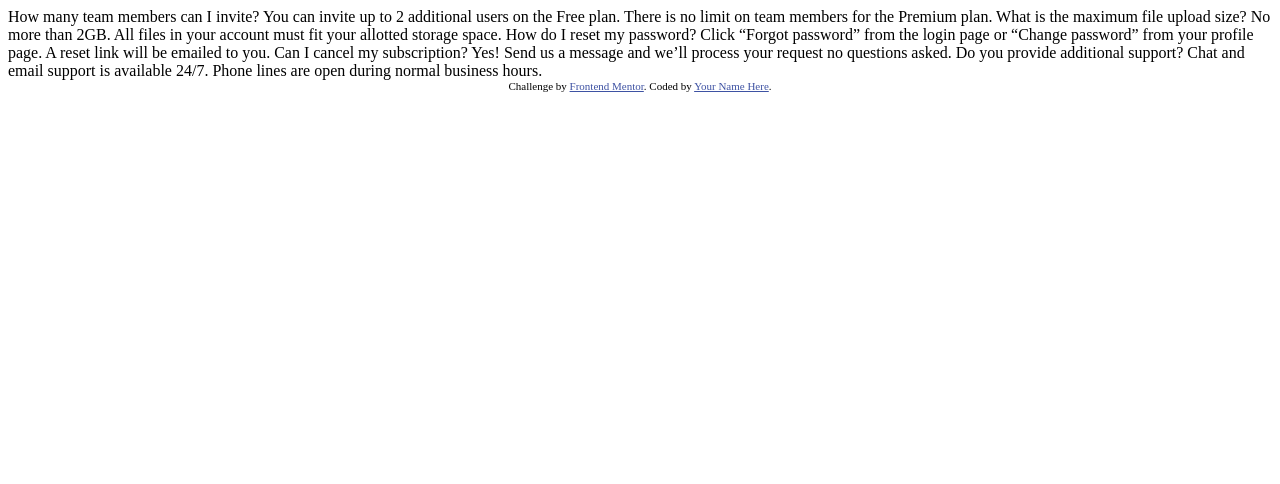
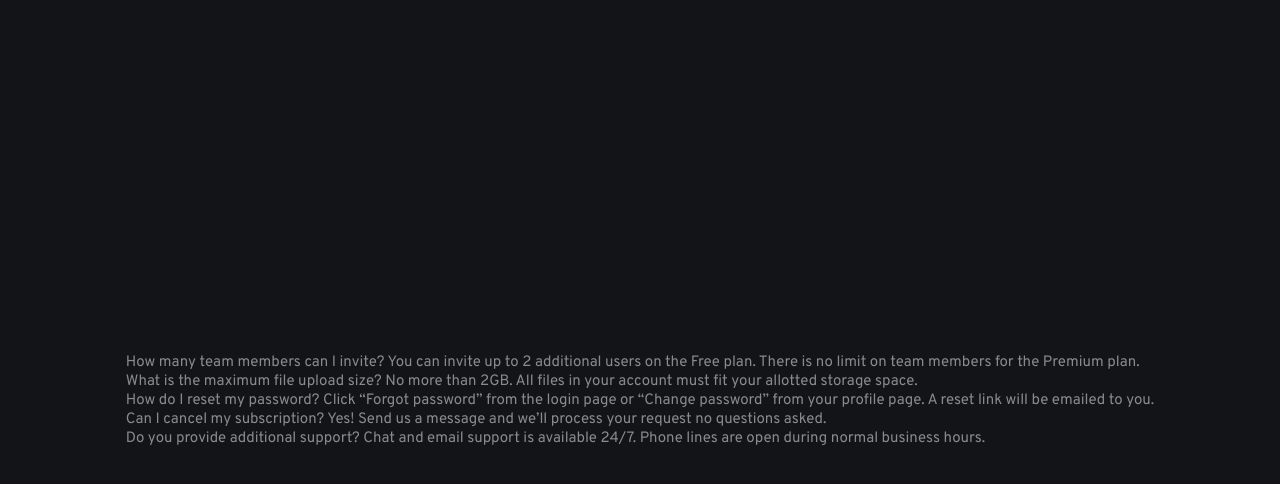
Before and after one commit to helenhapp/frontend-mentor-challenges, a plain HTML site: page faq-accordion-card/index.html in a window 1280 px wide. Drawn offline with Linux system fonts and the light colour scheme; files that its build step writes are made by us from their sources.

Commit message:
Update index.html

```diff
--- a/faq-accordion-card/index.html
+++ b/faq-accordion-card/index.html
@@ -1,40 +1,49 @@
 <!DOCTYPE html>
 <html lang="en">
-<head>
-  <meta charset="UTF-8">
-  <meta name="viewport" content="width=device-width, initial-scale=1.0"> <!-- displays site properly based on user's device -->
+  <head>
+    <meta charset="UTF-8" />
+    <meta name="viewport" content="width=device-width, initial-scale=1.0" />
 
-  <link rel="icon" type="image/png" sizes="32x32" href="./images/favicon-32x32.png">
+    <link
+      rel="icon"
+      type="image/png"
+      sizes="32x32"
+      href="./images/favicon-32x32.png"
+    />
 
-  <title>Frontend Mentor | FAQ Accordion Card</title>
+    <title>Frontend Mentor | FAQ Accordion Card</title>
 
-  <!-- Feel free to remove these styles or customise in your own stylesheet 👍 -->
-  <style>
-    .attribution { font-size: 11px; text-align: center; }
-    .attribution a { color: hsl(228, 45%, 44%); }
-  </style>
-</head>
-<body>
-  How many team members can I invite?
-  You can invite up to 2 additional users on the Free plan. There is no limit on
-  team members for the Premium plan.
+    <link rel="stylesheet" href="style.css" />
+  </head>
 
-  What is the maximum file upload size?
-  No more than 2GB. All files in your account must fit your allotted storage space.
+  <body>
+    <div>
+      How many team members can I invite? You can invite up to 2 additional
+      users on the Free plan. There is no limit on team members for the Premium
+      plan.
+    </div>
 
-  How do I reset my password?
-  Click “Forgot password” from the login page or “Change password” from your profile page.
-  A reset link will be emailed to you.
+    <div>
+      What is the maximum file upload size? No more than 2GB. All files in your
+      account must fit your allotted storage space.
+    </div>
 
-  Can I cancel my subscription?
-  Yes! Send us a message and we’ll process your request no questions asked.
+    <div>
+      How do I reset my password? Click “Forgot password” from the login page or
+      “Change password” from your profile page. A reset link will be emailed to
+      you.
+    </div>
 
-  Do you provide additional support?
-  Chat and email support is available 24/7. Phone lines are open during normal business hours.
+    <div>
+      Can I cancel my subscription? Yes! Send us a message and we’ll process
+      your request no questions asked.
+    </div>
 
-  <div class="attribution">
-    Challenge by <a href="https://www.frontendmentor.io?ref=challenge" target="_blank">Frontend Mentor</a>.
-    Coded by <a href="#">Your Name Here</a>.
-  </div>
-</body>
+    <div>
+      Do you provide additional support? Chat and email support is available
+      24/7. Phone lines are open during normal business hours.
+    </div>
+
+    <script src="main.js"></script>
+  </body>
 </html>
```
